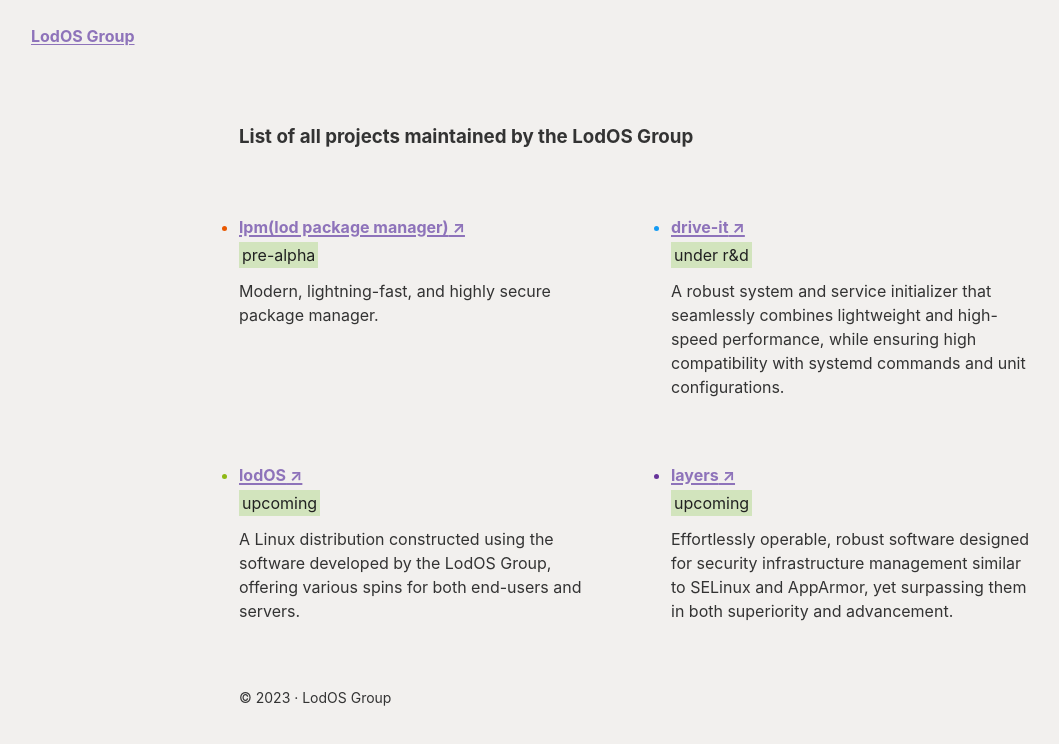
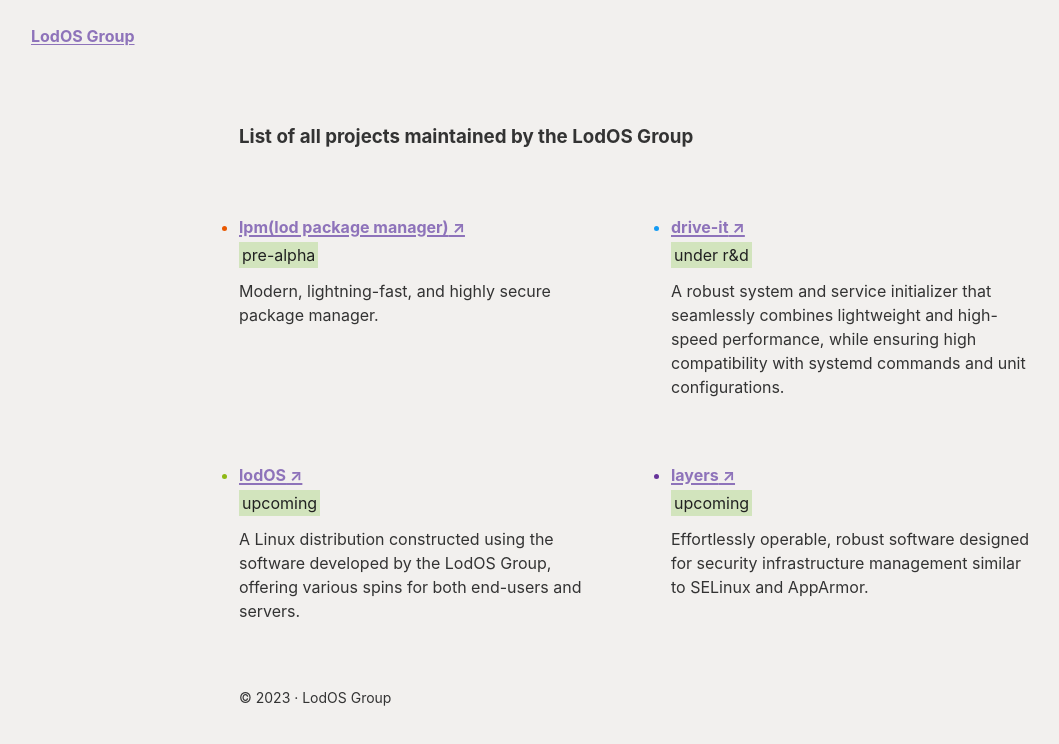
Before and after one commit to lodosgroup/lodosgroup.org, a Gatsby site: page /projects in a window 1280 px wide. Shown: the whole page, without its empty margins (1-1060 px from the left). Built offline with nearby package versions, Linux system fonts and the light colour scheme; Gatsby itself is replaced by a stand-in of ours.

Commit message:
update projects page
Signed-off-by: ozkanonur <work@onurozkan.dev>

```diff
--- a/src/pages/projects.js
+++ b/src/pages/projects.js
@@ -27,7 +27,7 @@ const links = [
     text: "layers",
     url: "#",
     status: "upcoming",
-    description: "Effortlessly operable, robust software designed for security infrastructure management similar to SELinux and AppArmor, yet surpassing them in both superiority and advancement.",
+    description: "Effortlessly operable, robust software designed for security infrastructure management similar to SELinux and AppArmor.",
   },
 ]
 
```
